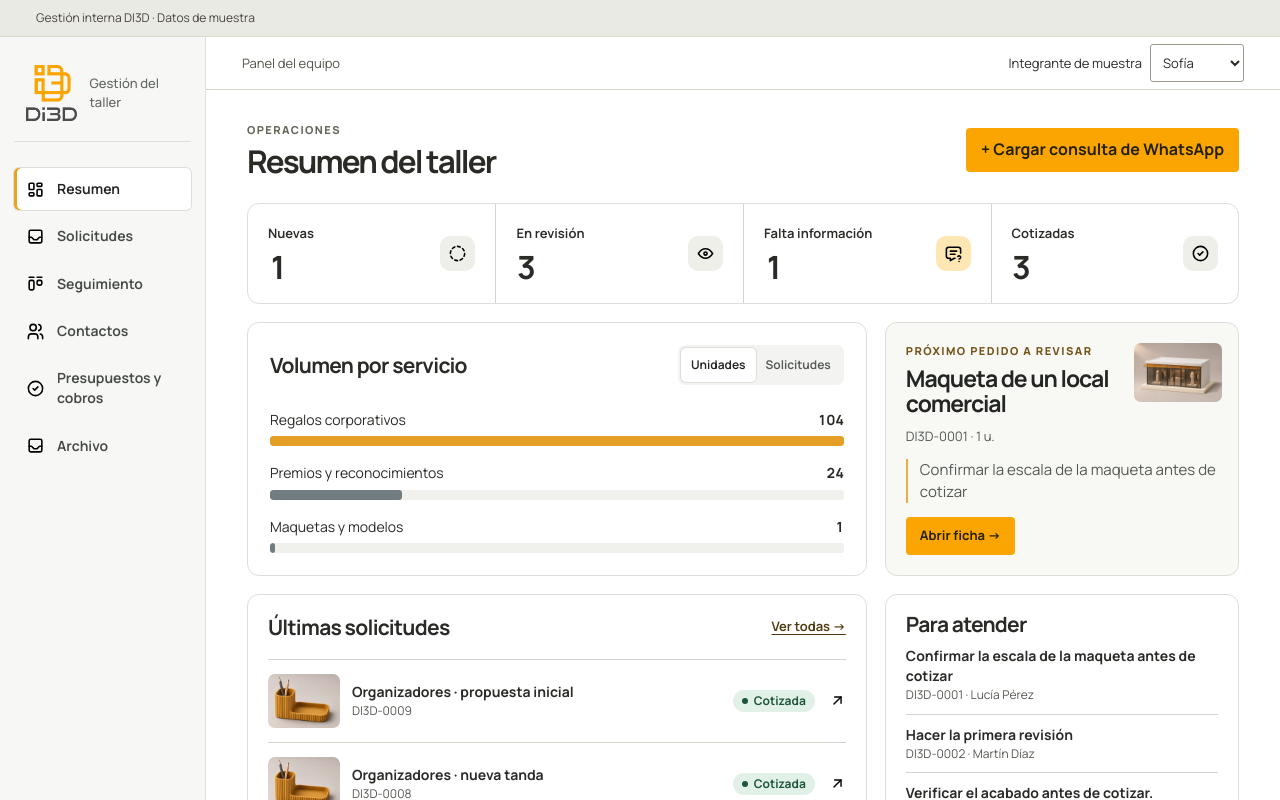
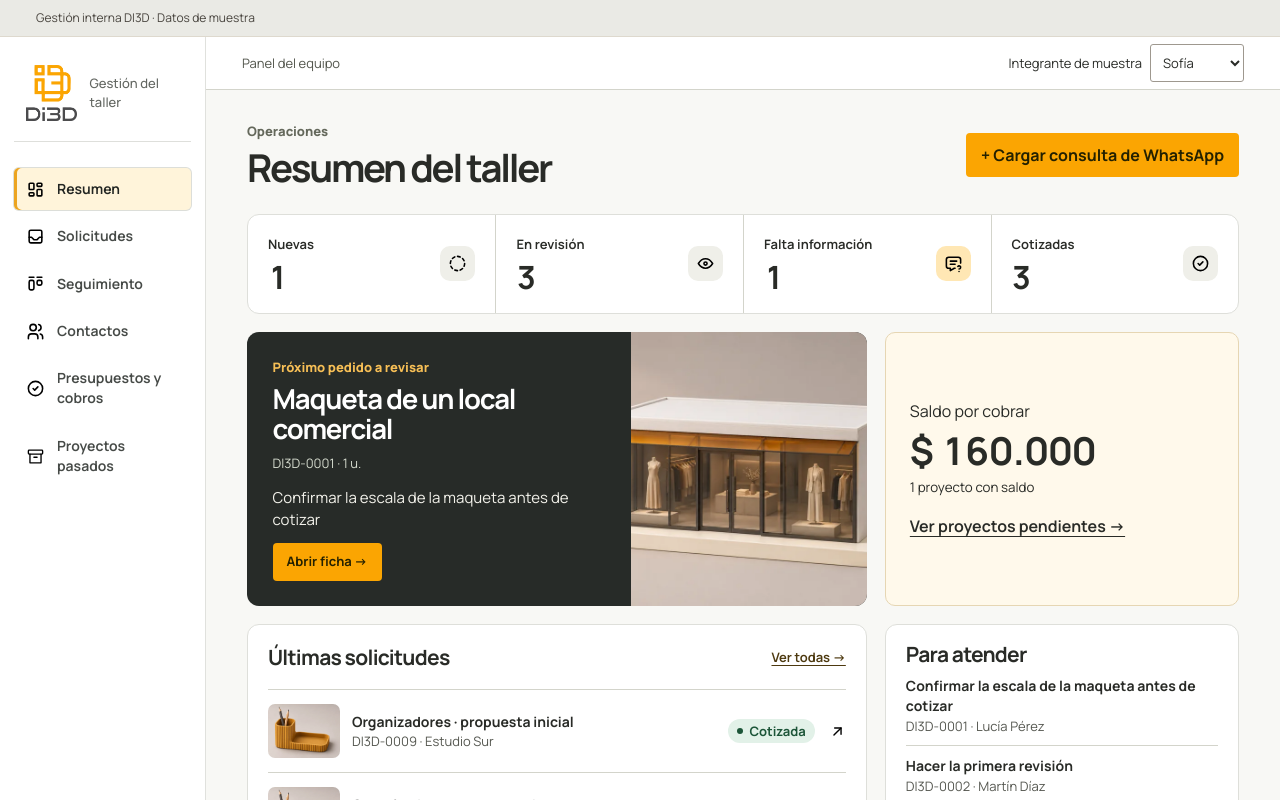
Before and after one commit to misaelr5/di3d-prototipo, a plain HTML site: page index.html in a window 1280 px wide. Both pictures are taken after a click on the button "Entrar al panel →". Shown: the top 800 px of the page. Drawn offline with Linux system fonts and the light colour scheme.

Commit message:
Priorizar el próximo trabajo y los cobros en la presentación del taller

```diff
--- a/index.html
+++ b/index.html
@@ -33,9 +33,11 @@
       <button type="button" data-section="inbox"><img src="iconos-tabler/inbox.svg" alt="">Solicitudes</button>
       <button type="button" data-section="board"><img src="iconos-tabler/layout-kanban.svg" alt="">Seguimiento</button>
       <button type="button" data-section="contacts"><img src="iconos-tabler/users.svg" alt="">Contactos</button>
-      <button type="button" data-section="finance"><img src="iconos-tabler/circle-check.svg" alt="">Presupuestos y cobros</button>
-      <button type="button" data-section="archive"><img src="iconos-tabler/inbox.svg" alt="">Archivo</button>
+      <button type="button" data-section="finance"><img src="iconos-tabler/circle-check.svg" alt=""><span class="nav-long">Presupuestos y cobros</span><span class="nav-short">Cobros</span></button>
+      <button type="button" data-section="archive"><img src="iconos-tabler/archive.svg" alt="">Proyectos pasados</button>
+      <button type="button" id="more-nav" popovertarget="more-sections"><span aria-hidden="true">•••</span>Más</button>
     </nav>
+    <div id="more-sections" popover></div>
     <button type="button" id="logout"><img src="iconos-tabler/logout.svg" alt="">Cerrar sesión</button>
   </aside>
   <header class="masthead">
@@ -49,11 +51,11 @@
     <noscript><p>Activá JavaScript para probar la muestra local.</p></noscript>
     <p class="error banner" id="storage-error" role="alert" hidden></p>
     <section id="login" class="login" aria-labelledby="login-title" hidden>
-      <div class="login-art"><img class="login-logo" src="di3d-blanco.png" alt="DI3D"><strong>Gestión del taller</strong><p>Pedidos, responsables y cotizaciones del equipo de impresión 3D.</p></div>
+      <div class="login-art"><img class="login-logo" src="di3d-blanco.png" alt="DI3D"><strong>Gestión del taller</strong><p>Consultas, trabajos y cobros de DI3D.</p></div>
       <form id="login-form">
         <img src="iconos-tabler/lock.svg" width="30" height="30" alt="">
         <h1 id="login-title" tabindex="-1">Acceso del equipo</h1>
-        <p>La clave de prueba ya está cargada. Tocá «Entrar al panel» para continuar como parte del equipo.</p>
+        <p>La clave de muestra ya está cargada. Entrá para probar el panel.</p>
         <div class="field"><label for="team-pass">Contraseña</label><input id="team-pass" type="password" autocomplete="off" required aria-describedby="login-error"></div>
         <p class="error" id="login-error" role="alert" hidden></p>
         <button type="submit" class="button primary">Entrar al panel →</button>
@@ -64,13 +66,8 @@
       <header class="desk-head"><div><p class="desk-kicker">Operaciones</p><h1 id="overview-title" tabindex="-1">Resumen del taller</h1></div><button type="button" class="button primary" id="new-project">+ Cargar consulta de WhatsApp</button><span id="today" hidden></span></header>
       <div id="metrics" class="metrics" aria-label="Solicitudes por estado"></div>
       <div class="overview-layout">
-        <section class="volume-card"><header><h2>Volumen por servicio</h2>
-          <div class="volume-switch" role="group" aria-label="Medida del gráfico">
-            <button type="button" data-volume="quantity" aria-pressed="true">Unidades</button>
-            <button type="button" data-volume="orders" aria-pressed="false">Solicitudes</button>
-          </div></header><div id="volume-chart" aria-live="polite"></div>
-        </section>
         <article id="spotlight" class="spotlight"></article>
+        <button type="button" id="balance-link" class="balance-link"><span>Saldo por cobrar</span><strong id="overview-balance"></strong><small id="balance-count"></small><span class="balance-action">Ver proyectos pendientes →</span></button>
         <section class="recent"><header><h2>Últimas solicitudes</h2><button type="button" class="text-button" data-go="inbox">Ver todas →</button></header><div id="recent-list"></div></section>
         <section class="task-box"><h2>Para atender</h2><div id="task-list"></div></section>
       </div>
@@ -84,7 +81,7 @@
     <section id="archive" class="desk-view" aria-labelledby="archive-title" hidden>
       <header class="desk-head"><h1 id="archive-title" tabindex="-1">Proyectos pasados</h1></header>
       <label for="archive-search">Buscar por cliente, teléfono, proyecto o referencia</label>
-      <input type="search" id="archive-search"><div id="archive-list"></div>
+      <input type="search" id="archive-search" placeholder="Nombre, teléfono o referencia"><div id="archive-list"></div>
     </section>
     <section id="board" aria-labelledby="board-title" class="desk-view" hidden>
       <header class="desk-head"><div><p class="desk-kicker">Operaciones</p><h1 id="board-title" tabindex="-1">Tablero de seguimiento</h1></div></header>
@@ -93,7 +90,7 @@
     </section>
     <section id="contacts" aria-labelledby="contacts-title" class="desk-view" hidden>
       <header class="desk-head"><div><p class="desk-kicker">Agenda del equipo</p><h1 id="contacts-title" tabindex="-1">Contactos</h1></div></header>
-      <div class="field desk-search"><label for="contact-search">Buscar por nombre, teléfono o correo</label><input type="search" id="contact-search"></div>
+      <div class="field desk-search"><label for="contact-search">Buscar por nombre, teléfono o correo</label><input type="search" id="contact-search" placeholder="Nombre, teléfono o correo"></div>
       <div id="contact-list"></div>
     </section>
 
--- a/panel.css
+++ b/panel.css
@@ -167,33 +167,21 @@ body[data-team] { background:#fff; }
 .rail [aria-current=page],.rail [aria-current=page]:hover { color:#222522; background:white; box-shadow:inset 3px 0 #eca420,0 0 0 1px #dcded9; }
 .rail :focus-visible { outline-color:#956000; }
 #overview .desk-head h1 { font-size:clamp(29px,2.45vw,40px); }
-#overview .metrics,#overview .recent,#overview .task-box,.volume-card { border:1px solid #dedfda; border-radius:12px; }
+#overview .metrics,#overview .recent,#overview .task-box { border:1px solid #dedfda; border-radius:12px; }
 #overview .metric { padding:20px; }
 #overview .metric strong { font-size:32px; }
 #overview .metric img { width:19px;height:19px; }
 .overview-layout { display:grid;grid-template-columns:minmax(0,1.75fr) minmax(290px,1fr);gap:18px;margin-top:18px; }
 .overview-layout > * { min-width:0; }
-.volume-card { padding:22px; }
-.volume-card header { display:flex;align-items:center;justify-content:space-between;gap:10px;flex-wrap:wrap; }
-.volume-switch { display:flex;background:#f3f4f1;border-radius:7px;padding:3px; }
-.volume-switch button { border:0;background:transparent;color:#575b55;padding:6px 10px;border-radius:5px;font-weight:650;font-size:12px;min-height:34px; }
-.volume-switch button[aria-pressed=true] { background:white;color:#232522;box-shadow:0 0 0 1px #dddfd9; }
-#volume-chart { display:grid;gap:17px;margin-top:25px; }
-.volume-row { display:grid;grid-template-columns:1fr auto;gap:6px;font-size:14px; }
-.volume-row strong { font-variant-numeric:tabular-nums; }
-.volume-track { grid-column:1/-1;height:10px;background:#f0f1ed;border-radius:3px;overflow:hidden; }
-.volume-fill { height:100%;background:#717c80;border-radius:3px; }
-.volume-row:first-child .volume-fill { background:#e4a026; }
-#overview .spotlight { position:relative;display:block;background:#f8f8f5;color:#232623;border:1px solid #dcdfd7; }
-#overview .spot-info { position:relative;padding:20px; }
-#overview .spot-label { color:#755319; }
-#overview .spot-info h2 { font-size:23px;max-width:70%; }
-#overview .spot-info p { color:#535954; }
-#overview .spot-pending { color:#353936; }
-#overview .spot-art { position:absolute;top:20px;right:16px;width:25%;max-width:94px;border-radius:7px;pointer-events:none; }
-@media(max-width:1150px) { .overview-layout { grid-template-columns:minmax(0,1.4fr) minmax(250px,1fr); } #overview .recent-row { column-gap:8px; } }
+#overview .spotlight { display:flex; align-items:stretch; background:#272b28; color:white; }
+#overview .spot-info { padding:clamp(18px,2vw,32px); }
+#overview .spot-art { width:38%; min-width:0; object-fit:cover; }
+#overview .spot-pending { border:0; padding:0; margin:12px 0; }
+.balance-link { display:flex;flex-direction:column;align-items:flex-start;justify-content:center;gap:6px;padding:24px;text-align:left;background:#fff9eb;border:1px solid #e6d6b3;border-radius:10px;color:var(--ink); }
+.balance-link:hover { background:#fff2d0; }
+.balance-link strong { font-size:clamp(28px,3vw,44px);line-height:1.1;font-variant-numeric:tabular-nums; }
+.balance-action { margin-top:12px;text-decoration:underline;text-underline-offset:4px;font-weight:650; }
 @media(max-width:1000px) { .overview-layout { grid-template-columns:1fr; } }
-@media(max-width:650px) { #overview .metric { padding:14px; } .volume-card { padding:16px; } .volume-switch button { min-height:44px; } .rail { border-right:0;border-bottom:1px solid #dedfda; } }
 #overview-title:focus { outline:none; }
 
 #home-link img,.rail-brand img { display:block; width:auto; height:56px; }
@@ -265,3 +253,44 @@ body[data-view=receipt][data-archived] .workspace {display:block}
 #payment-form {display:grid;gap:14px} #payment-form label {display:grid;gap:5px;margin-bottom:8px}
 @media(max-width:900px){.rail nav {grid-template-columns:repeat(6,minmax(0,1fr))}}
 @media(max-width:650px){.rail nav {grid-template-columns:repeat(3,minmax(0,1fr))}.rail nav button{flex-direction:row}.finance-metrics {grid-template-columns:1fr}.finance-metric {display:flex;align-items:center;justify-content:space-between;padding:12px}.finance-metric strong{margin:0}}
+/* Shared workshop surfaces */
+body[data-team] { background:var(--canvas); }
+body[data-team] .masthead { background:white; }
+.rail { background:#fff; }
+.rail [aria-current=page] { background:#fff4da; }
+#more-nav,.nav-short { display:none; }
+.desk-head h1,#overview .desk-head h1 { font-size:clamp(30px,3vw,44px); }
+body[data-team] .desk-kicker,.spot-label { font-size:13px;letter-spacing:0;text-transform:none; }
+.recent,.task-box { align-self:start; }
+#contact-list,#archive-list,#finance-rows { background:white;border:1px solid var(--line);border-radius:10px;padding:0 16px; }
+#contact-list > :first-child,#finance-rows > :first-child { border-top:0; }
+.archive-row:last-child { border:0; }
+#archive-search,#contact-search { width:100%;max-width:32rem;min-height:44px;border:1px solid #979a91;border-radius:6px;padding:8px 12px;font:inherit; }
+body[data-team] :is(.task span,.recent-row small,.contact-row small,.work-order small,.work-owner,.badge,.row-meta time,.row-piece > span,.ref) { font-size:13px; }
+.finance-row { padding-block:18px; }
+.finance-row strong,.finance-metric strong { font-variant-numeric:tabular-nums; }
+.login-art { justify-content:flex-end;background:linear-gradient(0deg,rgba(27,28,24,.96),rgba(27,28,24,.24)),url("mockups/local.webp") center/cover; }
+.login-art .login-logo { margin-bottom:auto; }
+.login-art strong { margin-top:32px; }
+@media(max-width:650px) {
+ body[data-team] { padding-bottom:calc(66px + env(safe-area-inset-bottom)); }
+ .rail { position:fixed;inset:auto 0 0;z-index:5;display:block;padding:4px 4px calc(4px + env(safe-area-inset-bottom));border:0;border-top:1px solid var(--line); }
+ .rail-brand,.nav-long { display:none; }
+ .nav-short { display:inline; }
+ .rail nav { grid-template-columns:repeat(5,minmax(0,1fr));gap:1px; }
+ .rail nav button,#more-nav { display:flex;flex-direction:column;min-height:52px;padding:4px 0;font-size:12px; }
+ #more-nav > span { height:15px;line-height:15px; }
+ #more-sections { position:fixed;inset:auto 8px calc(66px + env(safe-area-inset-bottom)) auto;margin:0;padding:6px;border:1px solid var(--line);border-radius:10px;box-shadow:0 8px 24px #2222; }
+ #more-sections button { width:100%;justify-content:start;min-height:44px;padding-inline:14px;font-size:14px; }
+ .rail:has(#more-sections [aria-current=page]) #more-nav { background:#fff4da; }
+ .desk-head { gap:12px; }
+ #overview .spot-info { padding:16px; }
+ #overview .spot-art { width:32%; }
+ #overview .spot-info h2 { font-size:22px; }
+ #overview .metric { padding:12px;gap:5px; }
+ .balance-link { padding:16px; }
+ .login-art { min-height:130px;align-content:end; }
+ .login-art strong { margin:0; }
+ .login-art .login-logo { margin:0; }
+ body[data-team] .masthead h1 { font-size:17px; }
+}
--- a/panel.js
+++ b/panel.js
@@ -132,42 +132,11 @@ function byPriority(a,b) {
   const ranks = {missing:0, new:1, review:2, quoted:3};
   return ranks[a.state]-ranks[b.state] || b.id-a.id;
 }
-let volumeMeasure = 'quantity';
-let overviewEntries = [];
-function renderVolumeChart() {
-  const grouped = new Map();
-  for (const entry of overviewEntries) {
-    const service = entry.service || 'Consulta general';
-    const amount = volumeMeasure === 'orders' ? 1 : Number(entry.quantity) || 0;
-    grouped.set(service, (grouped.get(service) || 0) + amount);
-  }
-  const values = [...grouped].sort((a, b) => b[1] - a[1]);
-  const maximum = values[0]?.[1] || 1;
-  const chart = el('volume-chart');
-  chart.replaceChildren();
-  for (const [service, amount] of values) {
-    const row = node('div', null, 'volume-row');
-    const track = node('div', null, 'volume-track');
-    track.setAttribute('aria-hidden', 'true');
-    const bar = node('div', null, 'volume-fill');
-    bar.style.width = (100 * amount / maximum) + '%';
-    track.append(bar);
-    row.append(node('span',service), node('strong',amount.toLocaleString('es-AR')),track);
-    chart.append(row);
-  }
-  if (!values.length) chart.append(node('p','Sin solicitudes para mostrar.'));
-}
-for (const button of document.querySelectorAll('[data-volume]')) {
-  button.addEventListener('click', () => {
-    volumeMeasure = button.dataset.volume;
-    for (const choice of button.parentElement.children) choice.setAttribute('aria-pressed', String(choice === button));
-    renderVolumeChart();
-  });
-}
-
-function renderOverview(entries) {
-  overviewEntries = entries;
-  renderVolumeChart();
+function renderOverview(allEntries) {
+  const entries = allEntries.filter(entry => !entry.archived);
+  const unpaid = allEntries.filter(entry => outstanding(entry) > 0);
+  el('overview-balance').textContent = money(unpaid.reduce((sum, entry) => sum + outstanding(entry), 0));
+  el('balance-count').textContent = unpaid.length === 1 ? '1 proyecto con saldo' : unpaid.length + ' proyectos con saldo';
   el('today').textContent = new Intl.DateTimeFormat('es-AR', { weekday:'long', day:'numeric', month:'long' }).format(new Date());
   const descriptors = [['new','Nuevas','circle-dashed'],['review','En revisión','eye'],['missing','Falta información','message-question'],['quoted','Cotizadas','circle-check']];
   el('metrics').replaceChildren(...descriptors.map(([state,label,glyph]) => {
@@ -212,7 +181,7 @@ function renderOverview(entries) {
       title.append(thumbnail);
     }
     const description = node('span');
-    description.append(node('strong',entry.piece),node('small',reference(entry.id)));
+    description.append(node('strong',entry.piece),node('small',reference(entry.id)+' · '+entry.contact));
     title.append(description);
     button.append(title,stateBadge(entry.state),icon('arrow-up-right'));
     return button;
@@ -264,11 +233,35 @@ async function openDesk(page, focus=true) {
     storageError('');
     if (page==='finance') { financeEntries=entries; renderFinance(); }
     if (page==='archive') { archiveEntries = entries.filter(e=>e.archived); renderArchive(); }
-    if (page==='overview') renderOverview(entries.filter(e=>!e.archived));
+    if (page==='overview') renderOverview(entries);
     if (page==='board') renderBoard(entries.filter(e=>!e.archived));
     if (page==='contacts') { contactEntries=entries; renderContacts(); }
   } catch { if (screen===page) storageError('No se pudieron cargar las solicitudes. Volvé a abrir esta sección.'); }
 }
+el('balance-link').addEventListener('click', () => {
+  financeFilter = 'balance';
+  openDesk('finance');
+});
+
+const compactNav = matchMedia('(max-width: 650px)');
+const moreSections = el('more-sections');
+const sectionNav = el('team-rail').querySelector('nav');
+const extraSections = ['contacts','archive'].map(key => sectionNav.querySelector('[data-section="' + key + '"]'));
+function arrangeNavigation() {
+  if (compactNav.matches) {
+    moreSections.append(...extraSections, el('logout'));
+  } else {
+    if (moreSections.matches(':popover-open')) moreSections.hidePopover();
+    sectionNav.insertBefore(extraSections[0], sectionNav.querySelector('[data-section=finance]'));
+    sectionNav.insertBefore(extraSections[1], el('more-nav'));
+    el('team-rail').append(el('logout'));
+  }
+}
+arrangeNavigation();
+compactNav.addEventListener('change', arrangeNavigation);
+moreSections.addEventListener('click', event => {
+  if (event.target.closest('button') && moreSections.matches(':popover-open')) moreSections.hidePopover();
+});
 for (const link of document.querySelectorAll('[data-section],[data-go]')) {
   link.addEventListener('click',()=>navigateTeam(teamHash(link.dataset.section || link.dataset.go)));
 }
```
Also changed, not shown: iconos-tabler/archive.svg (added).
